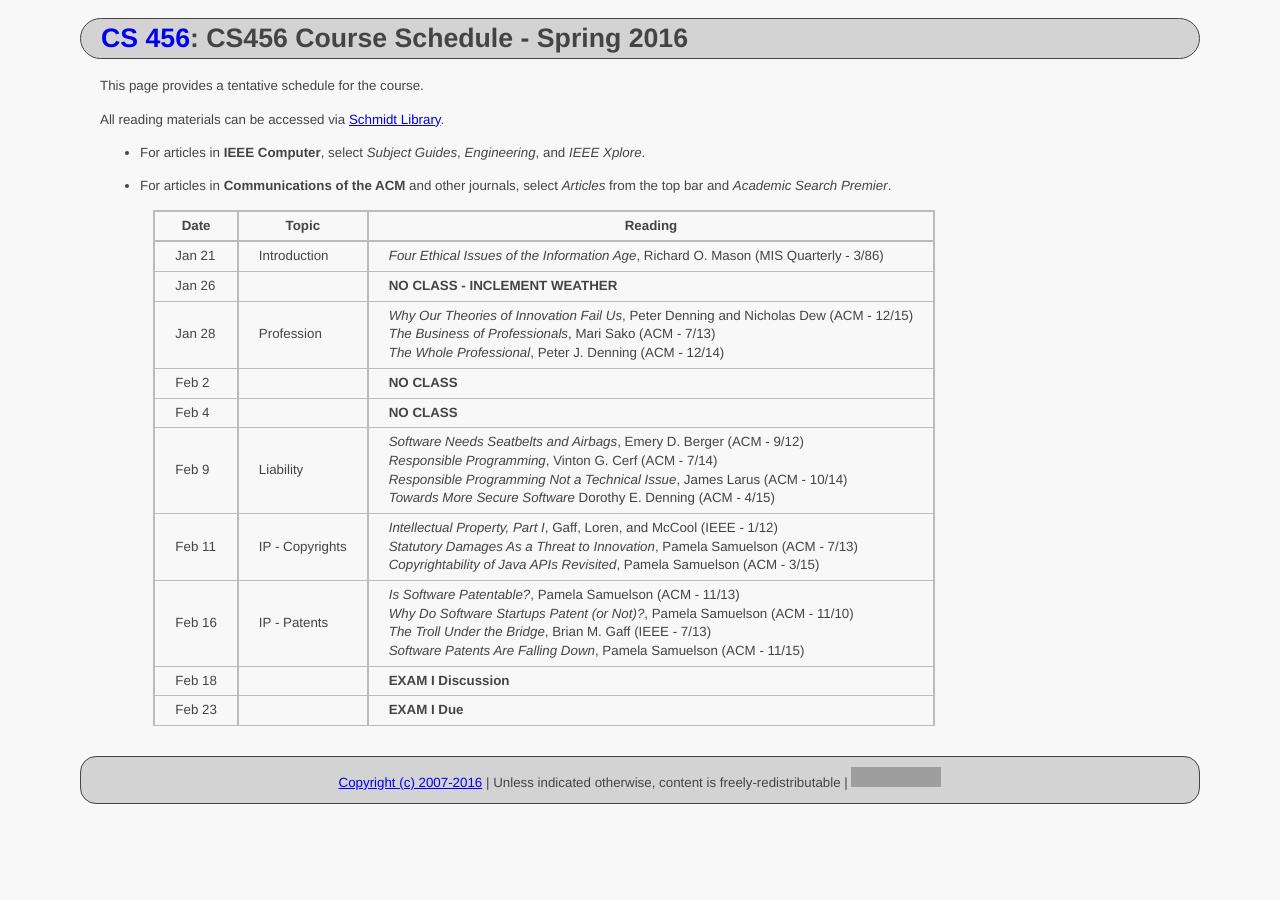
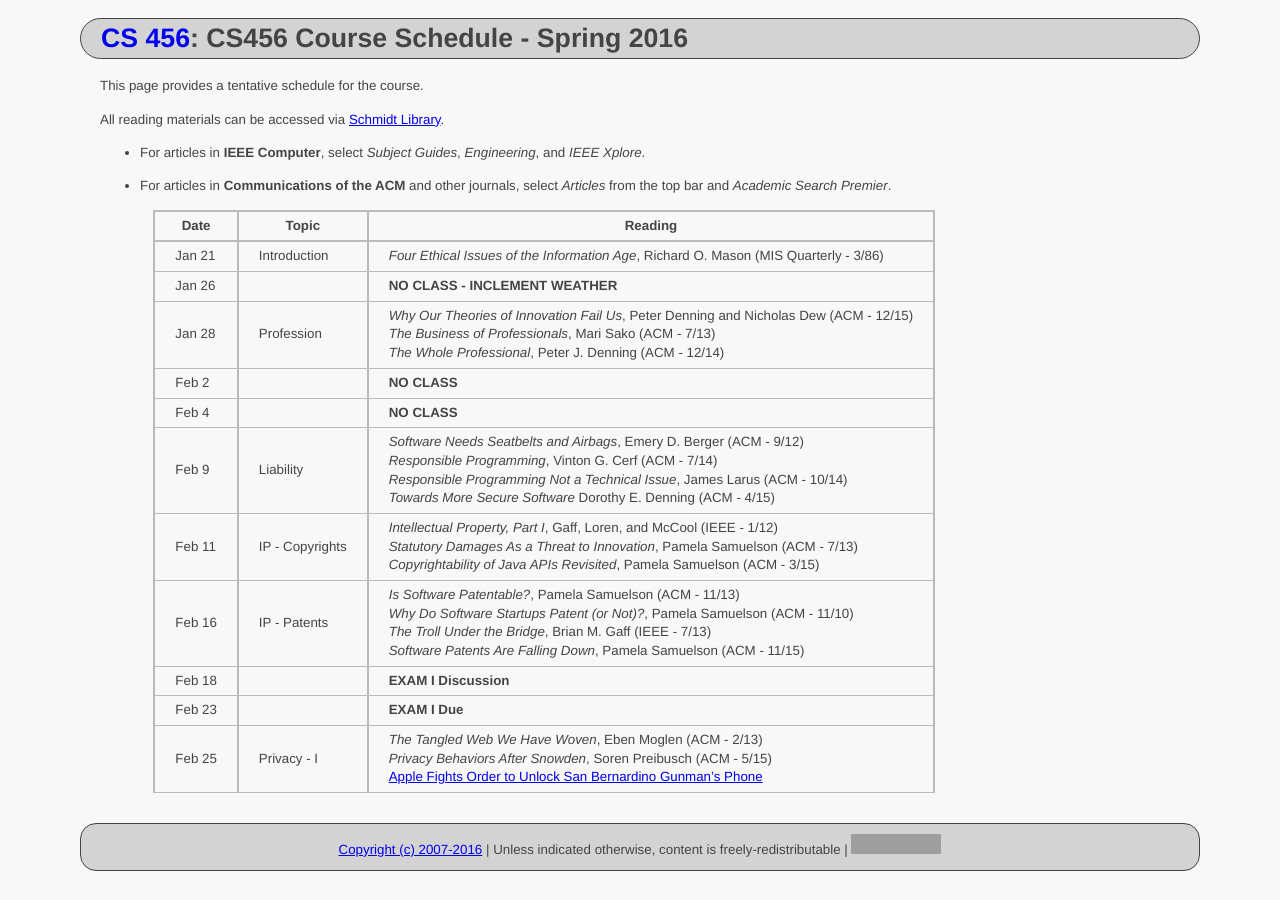
Before and after one commit to ycpcs/cs456-spring2016, a Jekyll site: the page built from schedule/index.md, in a window 1280 px wide. Built offline with Jekyll 4.4.1, drawn with Linux system fonts in a browser that asks for light colours; grey boxes are pictures that could not be loaded.

Commit message:
add privacy 1 articles
add privacy 1 articles

```diff
--- a/schedule/index.md
+++ b/schedule/index.md
@@ -24,6 +24,7 @@ All reading materials can be accessed via [Schmidt Library](http://library.ycp.e
 > Feb 16  | IP - Patents    | *Is Software Patentable?*, Pamela Samuelson (ACM - 11/13) <br /> *Why Do Software Startups Patent (or Not)?*, Pamela Samuelson (ACM - 11/10) <br/> *The Troll Under the Bridge*, Brian M. Gaff (IEEE - 7/13) <br /> *Software Patents Are Falling Down*, Pamela Samuelson (ACM - 11/15) |
 > Feb 18  |                 | **EXAM I Discussion** |
 > Feb 23  |                 | **EXAM I Due** |
+> Feb 25  | Privacy - I     | *The Tangled Web We Have Woven*, Eben Moglen (ACM - 2/13) <br /> *Privacy Behaviors After Snowden*, Soren Preibusch (ACM - 5/15) <br /> [Apple Fights Order to Unlock San Bernardino Gunman's Phone](http://www.nytimes.com/2016/02/18/technology/apple-timothy-cook-fbi-san-bernardino.html?_r=0) |
 
 
 
```
